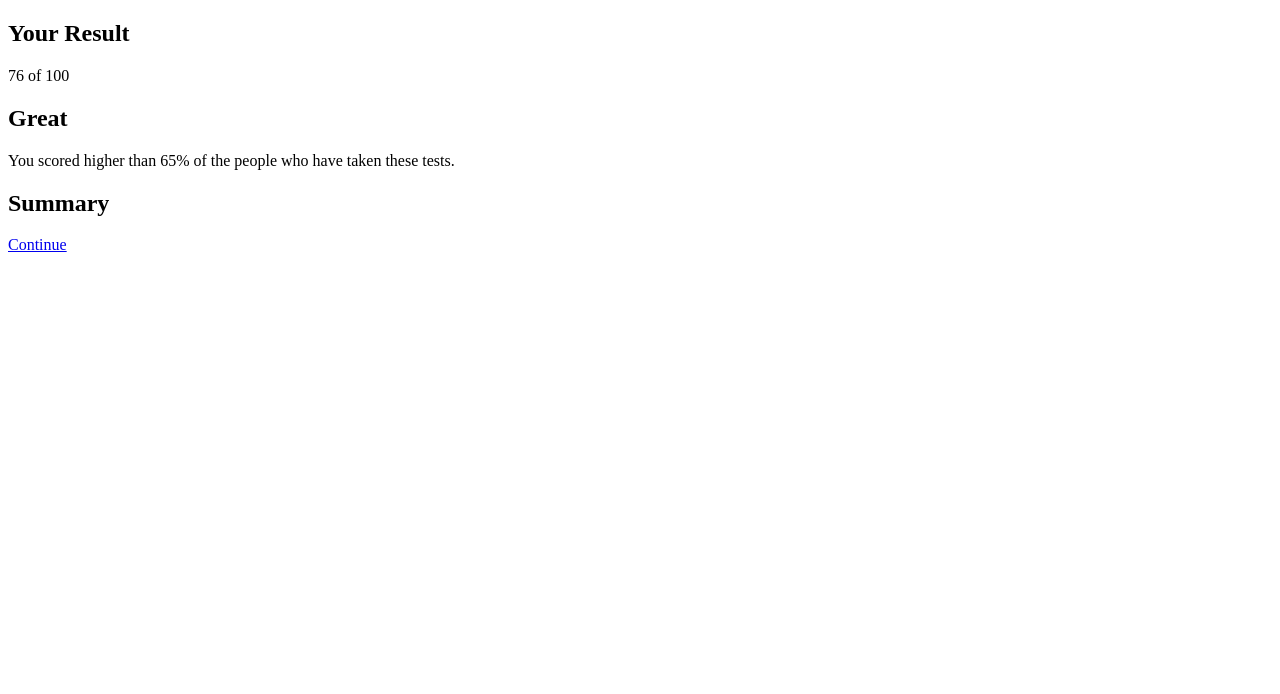
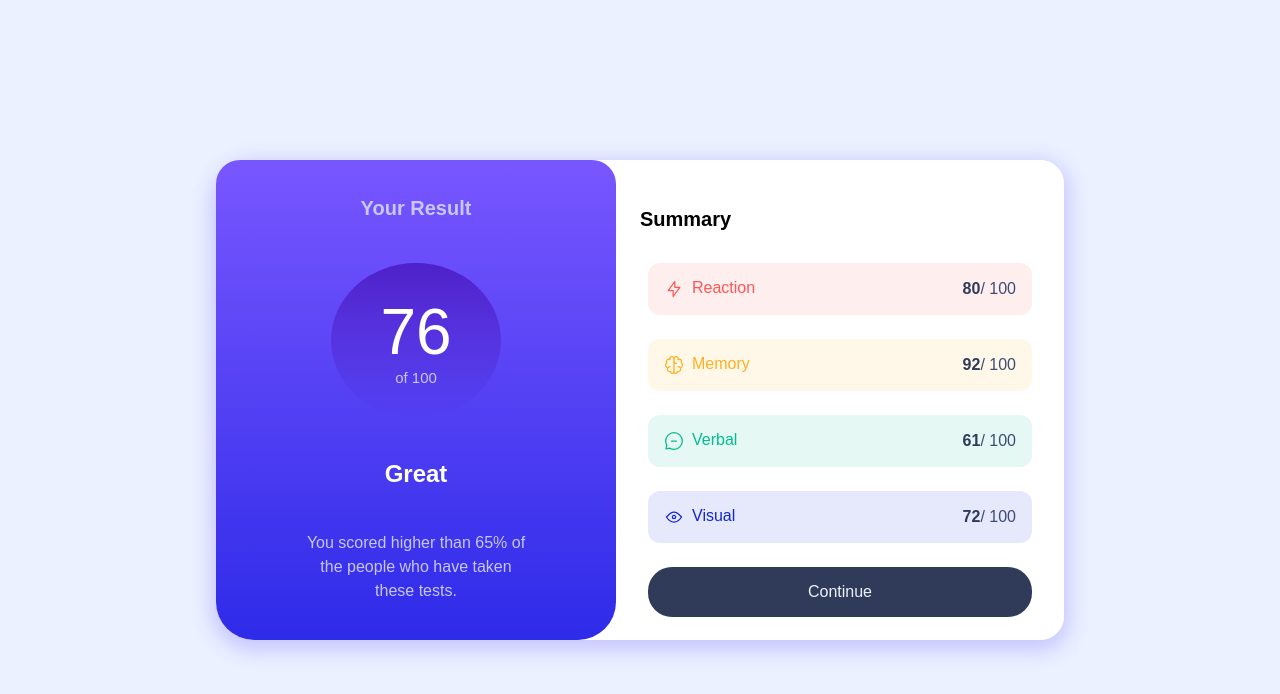
Before and after one commit to amansgz/css-results-summary-component, a plain HTML site: page index.html in a window 1280 px wide. Drawn offline with Linux system fonts and the light colour scheme.

Commit message:
Add styles and fetch json to show data in html

```diff
--- /dev/null
+++ b/css/app.css
@@ -0,0 +1,198 @@
+:root {
+  /*  Gradients */
+  --light-slate-blue: hsl(252, 100%, 67%);/*  (background) */
+  --light-royal-blue: hsl(241, 81%, 54%); /*  (background) */
+  --violet-blue: hsla(256, 72%, 46%, 1); /*  (circle) */
+  --persian-blue: hsla(241, 72%, 46%, 0); /*  (circle) */
+
+  --light-red: hsl(0, 100%, 67%);
+  --orangey-yellow: hsl(39, 100%, 56%);
+  --green-teal: hsl(166, 100%, 37%);
+  --cobalt-blue: hsl(234, 85%, 45%);
+
+  --transparency-red: hsla(0, 100%, 67%, 0.1);
+  --transparency-yellow: hsla(39, 100%, 56%, 0.1);
+  --transparency-teal: hsla(166, 100%, 37%, 0.1);
+  --transparency-blue: hsla(234, 85%, 45%, 0.1);
+
+  --white: hsl(0, 0%, 100%);
+  --pale-blue: hsl(221, 100%, 96%);
+  --light-lavender: hsl(241, 100%, 89%);
+  --dark-gray-blue: hsl(224, 30%, 27%);
+  --light-gray-blue: hsl(224, 30%, 35%);
+}
+@font-face {
+  font-family: 'sans serif';
+  src: url('./assets/fonts/HankenGrotesk-VariableFont_wght.ttf') format('truetype');
+  font-style: normal;
+  font-weight: normal;
+}
+* {
+  padding: 0;
+  margin: 0;
+  box-sizing: border-box;
+}
+body {
+  display: flex;
+  justify-content: center;
+  font-family: 'Hanken Grotesk', sans-serif;
+  background-color: var(--pale-blue);
+}
+main {
+  width: 100vw;
+  background-color: var(--white);
+  box-shadow: 0px 6px 20px 5px var(--light-lavender);
+}
+.result-section {
+  display: flex;
+  flex-direction: column;
+  align-items: center;
+  justify-content: space-around;
+  height: 400px;
+  padding: 1rem;
+  background-image: linear-gradient(var(--light-slate-blue), var(--light-royal-blue));
+  color: var(--white);
+  border-bottom-left-radius: 38px;
+  border-bottom-right-radius: 38px;
+}
+.title {
+  font-size: 20px;
+  color: var(--light-lavender);
+}
+.circle {
+  width: 170px;
+  padding: 2rem;
+  font-size: 64px;
+  text-align: center;
+  background-image: linear-gradient(var(--violet-blue), var(--persian-blue));
+
+  color: var(--white);
+  border-radius: 50%;
+}
+.circle-percent {
+  display: block;
+  font-size: 15px;
+  color: var(--light-lavender);
+}
+.result-text {
+  width: 260px;
+  text-align: center;
+  color: var(--light-lavender);
+  line-height: 1.5;
+}
+/*
+SUMMARY SCORES
+*/
+.summary-section {
+  padding: 1.5rem;
+  display: flex;
+  flex-direction: column;
+  justify-content: space-around;
+  align-items: center;
+  background-color: var(--white);
+}
+.summary-title {
+  align-self: flex-start;
+  padding-bottom: 2rem;
+  font-size: 20px;
+}
+.score {
+  display: flex;
+  justify-content: space-between;
+  align-items: center;
+  width: 85vw;
+  padding: 1rem;
+  margin-bottom: 1.5rem;
+  border-radius: 12px;
+}
+.score:first-child {
+  background-color: var(--transparency-red);
+  color: var(--light-red);
+}
+.score:nth-child(2) {
+  background-color: var(--transparency-yellow);
+  color: var(--orangey-yellow);
+}
+.score:nth-child(3) {
+  background-color: var(--transparency-teal);
+  color: var(--green-teal);
+}
+.score:last-child {
+  background-color: var(--transparency-blue);
+  color: var(--cobalt-blue);
+}
+.score > div {
+  display: flex;
+  justify-content: space-around;
+}
+.score-category {
+  padding-left: .5rem;
+}
+.score-bold {
+  font-weight: bold;
+  color: var(--dark-gray-blue);
+}
+.score-light {
+  color: var(--light-gray-blue);
+}
+.submit {
+  width: 85vw;
+  padding: 1rem 2rem;
+  margin: auto;
+  text-decoration: none;
+  text-align: center;
+  background-color: var(--dark-gray-blue);
+  color: var(--pale-blue);
+  border-radius: 24px;
+}
+.submit:hover,
+.submit:focus {
+  background-color: var(--cobalt-blue);
+}
+
+
+@media screen and (min-width: 768px) {
+  body {
+    display: flex;
+    justify-content: center;
+    align-items: center;
+    min-height: 100vh;
+  }
+  main {
+    display: flex;
+    width: auto;
+    max-width: 900px;
+    border-radius: 24px;
+    border-bottom-left-radius: 38px;
+    border-top-left-radius: 38px;
+  }
+  .result-section {
+    width: 35vw;
+    max-width: 400px;
+    height: 480px;
+  }
+  .result-text {
+    width: 230px;
+  }
+  .summary-section {
+    width: 35vw;
+    max-width: 500px;
+    height: 480px;
+    padding-top: 3rem;
+    padding-bottom: 3rem;
+  }
+   .result-section {
+    border-top-left-radius: 24px;
+    border-top-right-radius: 24px;
+   }
+   .summary-section {
+    border-top-right-radius: 24px;
+    border-bottom-right-radius: 24px;
+   }
+   .score {
+    width: 30vw;
+   }
+   .submit {
+    width: 30vw;
+   }
+}
--- a/css/assets/app.css
+++ /dev/null
@@ -1,27 +0,0 @@
-:root {
-  --light-red: hsl(0, 100%, 67%);
-  --orangey-yellow: hsl(39, 100%, 56%);
-  --green-teal: hsl(166, 100%, 37%);
-  --cobalt-blue: hsl(234, 85%, 45%);
-
-  /*  Gradients */
-  --light-slate-blue: hsl(252, 100%, 67%);/*  (background) */
-  --light-royal-blue: hsl(241, 81%, 54%); /*  (background) */
-
-  --violet-blue: hsla(256, 72%, 46%, 1); /*  (circle) */
-  --persian-blue: hsla(241, 72%, 46%, 0); /*  (circle) */
-  --white: hsl(0, 0%, 100%);
-  --pale-blue: hsl(221, 100%, 96%);
-  --light-lavender: hsl(241, 100%, 89%);
-  --dark-gray-blue: hsl(224, 30%, 27%);
-}
-/*
-Notes
-Use transparency to get the colour variations necessary to match the design.
-Hint: look into using `hsla()`
-*/
-* {
-  padding: 0;
-  margin: 0;
-  box-sizing: border-box;
-}
--- a/index.html
+++ b/index.html
@@ -3,41 +3,42 @@
 <head>
   <meta charset="UTF-8">
   <meta name="viewport" content="width=device-width, initial-scale=1.0">
+  <link rel="icon" type="image/png" sizes="32x32" href="./css/assets/images/favicon-32x32.png">
   <!-- SCRIPTS -->
   <script src= "./scripts/app.js"></script>
-  <!-- FONTS Hanken Grotesk 500, 700, 800 -->
   <!-- STYLES -->
-  <link rel="icon" type="image/png" sizes="32x32" href="./css/assets/images/favicon-32x32.png">
-
+  <link rel="stylesheet" href="./css/app.css">
   <title>Frontend Mentor | Results summary component</title>
 
 </head>
 <body>
-  <section>
-    <h1>
+  <main>
+    <section class= "result-section">
+      <h1 class= "title">
         Your Result
       </h1>
-    <div>
+      <div class= "circle">
         <span>76</span>
-      <span>of 100</span>
+        <span class="circle-percent">of 100</span>
       </div>
-    <h2>
+      <h2 class= "result-title">
         Great
       </h2>
-    <p>
+      <p class= "result-text">
         You scored higher than 65% of the people who have taken these tests.
       </p>
     </section>
 
-  <section>
-    <h2>
+    <section class= "summary-section">
+      <h2 class= "summary-title">
         Summary
       </h2>
-    <div id= "summary"></div>
-    <a href= "#">
+
+      <div id= "scores"></div>
+      <a href= "#" class= "submit">
         Continue
       </a>
     </section>
-
+  </main>
 </body>
 </html>
--- a/scripts/app.js
+++ b/scripts/app.js
@@ -0,0 +1,25 @@
+const url = './scripts/data.json';
+
+fetch(url)
+.then(response => response.json())
+.then(data => showInfo(data));
+
+function showInfo(data) {
+  let output = '';
+  for(let item of data) {
+    output += `
+    <div class= 'score'>
+      <div>
+        <img class= 'score-icon'
+        src= ${item.icon} alt= 'icon category'>
+        <p class= 'score-category'>${item.category}</p>
+      </div>
+      <div>
+        <span class= 'score-bold'>${item.score} </span>
+        <span class= 'score-light'> / 100</span>
+      </div>
+    </div>
+    `
+  }
+  document.getElementById('scores').innerHTML = output;
+}
--- a/scripts/data.json
+++ b/scripts/data.json
@@ -2,21 +2,21 @@
   {
     "category": "Reaction",
     "score": 80,
-    "icon": "./assets/images/icon-reaction.svg"
+    "icon": "./css/assets/images/icon-reaction.svg"
   },
   {
     "category": "Memory",
     "score": 92,
-    "icon": "./assets/images/icon-memory.svg"
+    "icon": "./css/assets/images/icon-memory.svg"
   },
   {
     "category": "Verbal",
     "score": 61,
-    "icon": "./assets/images/icon-verbal.svg"
+    "icon": "./css/assets/images/icon-verbal.svg"
   },
   {
     "category": "Visual",
     "score": 72,
-    "icon": "./assets/images/icon-visual.svg"
+    "icon": "./css/assets/images/icon-visual.svg"
   }
 ]
```
Lines whose indentation alone changed are shown as unchanged.
